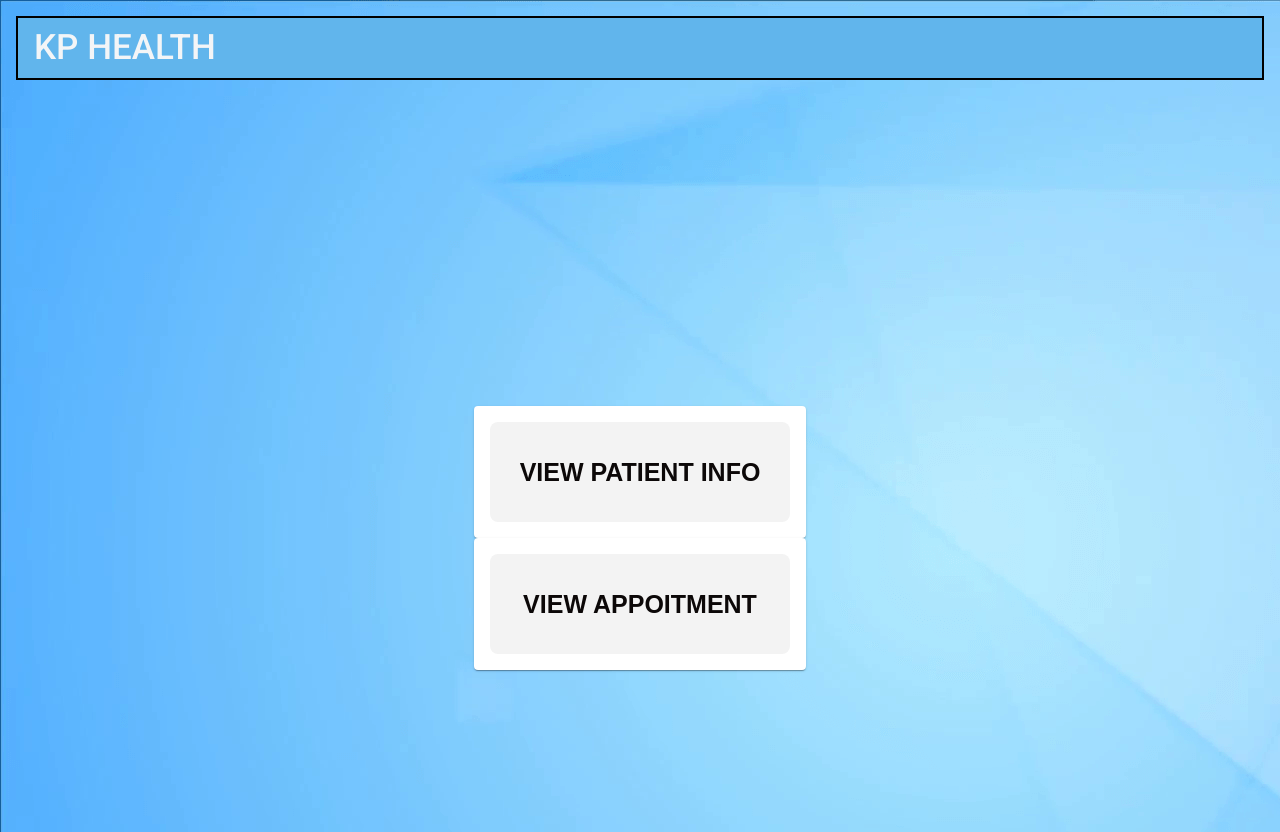
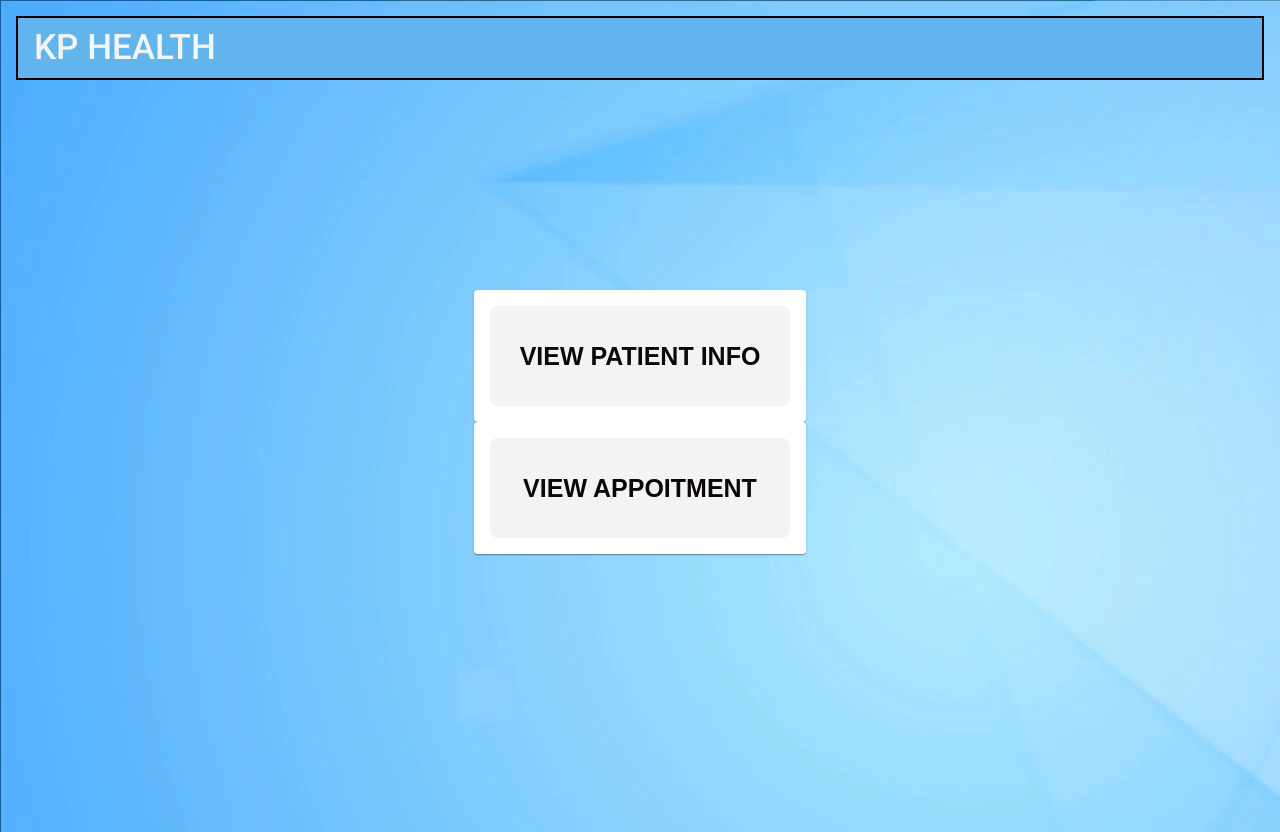
Before and after one commit to rednguyen/DoctorUI, an Angular app: page / in a window 1280 px wide. Built offline with nearby package versions, Linux system fonts and the light colour scheme.

Commit message:
Update-css

```diff
--- a/src/app/home/home.component.css
+++ b/src/app/home/home.component.css
@@ -1,20 +1,10 @@
-.card-style {
-    margin:auto;
-    max-width: 300px;
-}
-
 .card-style {
     margin:auto;
     max-width: 300px;
 }
 
 .body {
-    border-radius: 8px;
-    padding: 16px;
-    position: relative;
-    margin-bottom: 16px;
-    align-items: center;
-    margin-top: 300px;
+    margin-top: 200px;
 }
 
 p{
```
